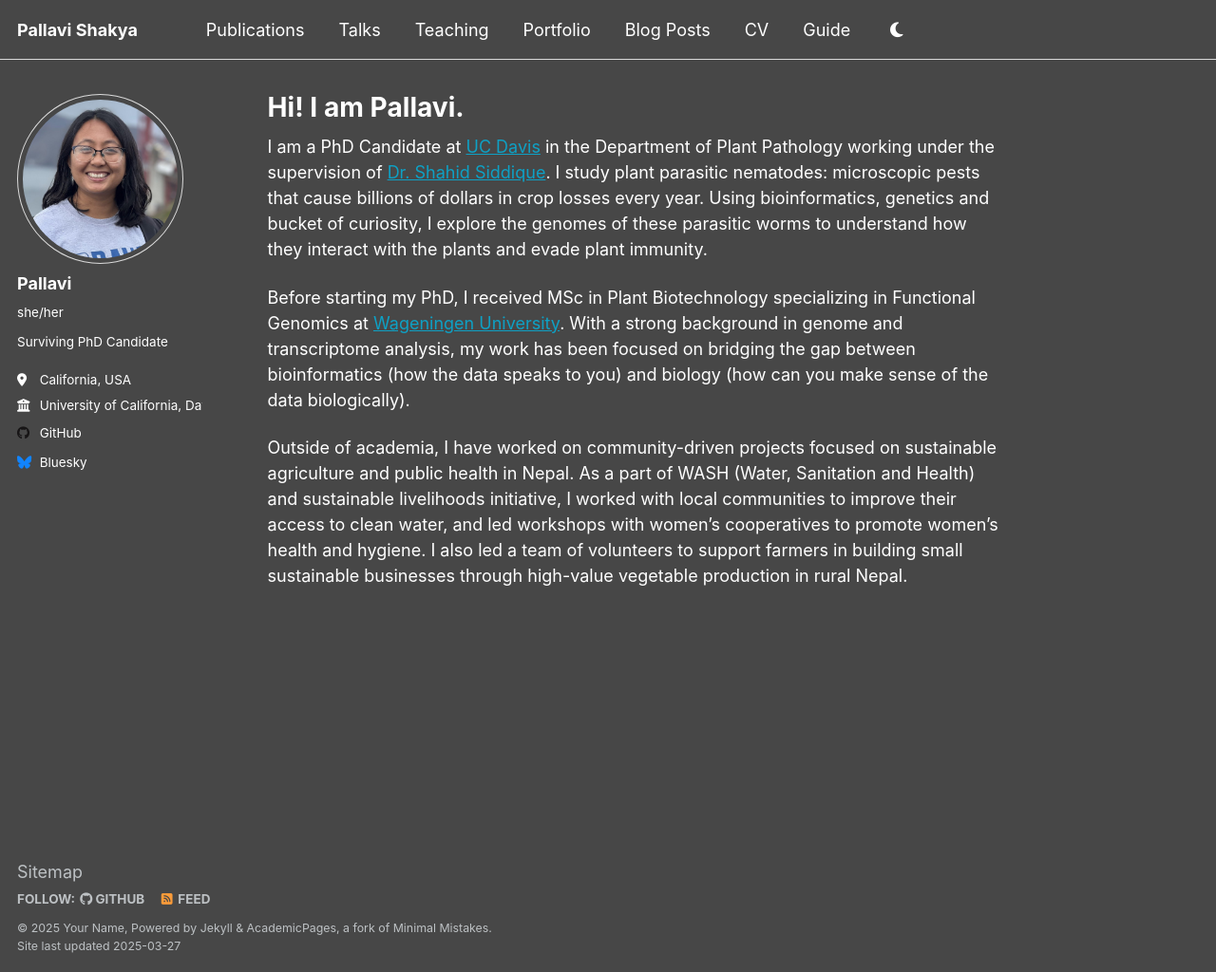
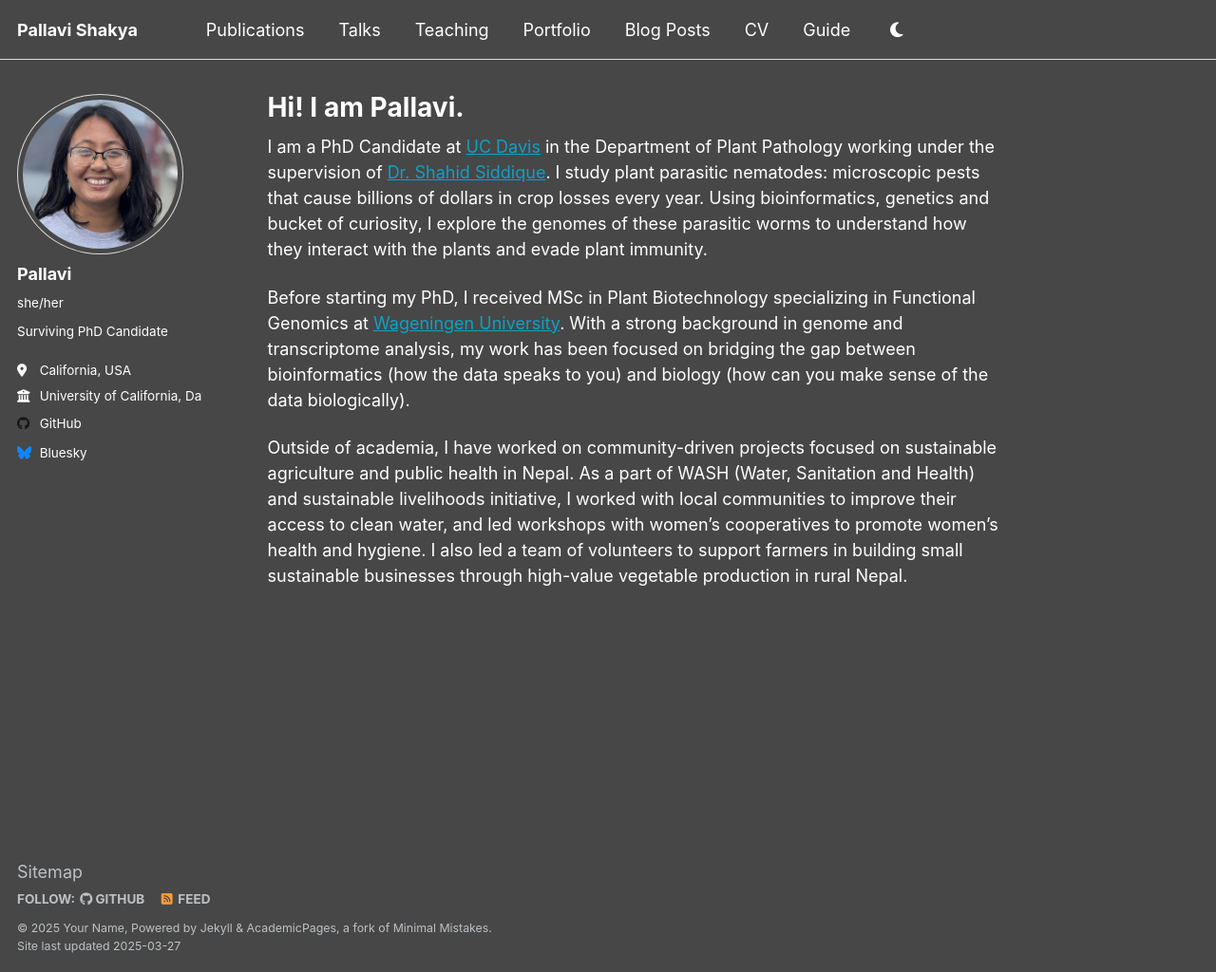
Before and after one commit to PallaviShakya/pallavishakya.github.io, a Jekyll site: the page built from _pages/about.md, in a window 1280 px wide and 1024 px high. Shown: the whole window at 95% size. Built offline with Jekyll 4.4.1, drawn with Linux system fonts in a browser that asks for light colours.

Commit message:
committing from pycharm

```diff
--- a/_config.yml
+++ b/_config.yml
@@ -22,7 +22,7 @@ repository               : "academicpages/academicpages.github.io"
 #               Additional customization can be done by editing /_includes/author-profile.html
 author:
   # Biographic information
-  avatar           : "cropped_pic.jpeg"
+  avatar           : "cropped_pic.png"
   name             : "Pallavi"
   pronouns         :  "she/her"
   bio              : "Surviving PhD Candidate"
```
Also changed, not shown: images/cropped_pic.jpeg, images/cropped_pic.png (added).
